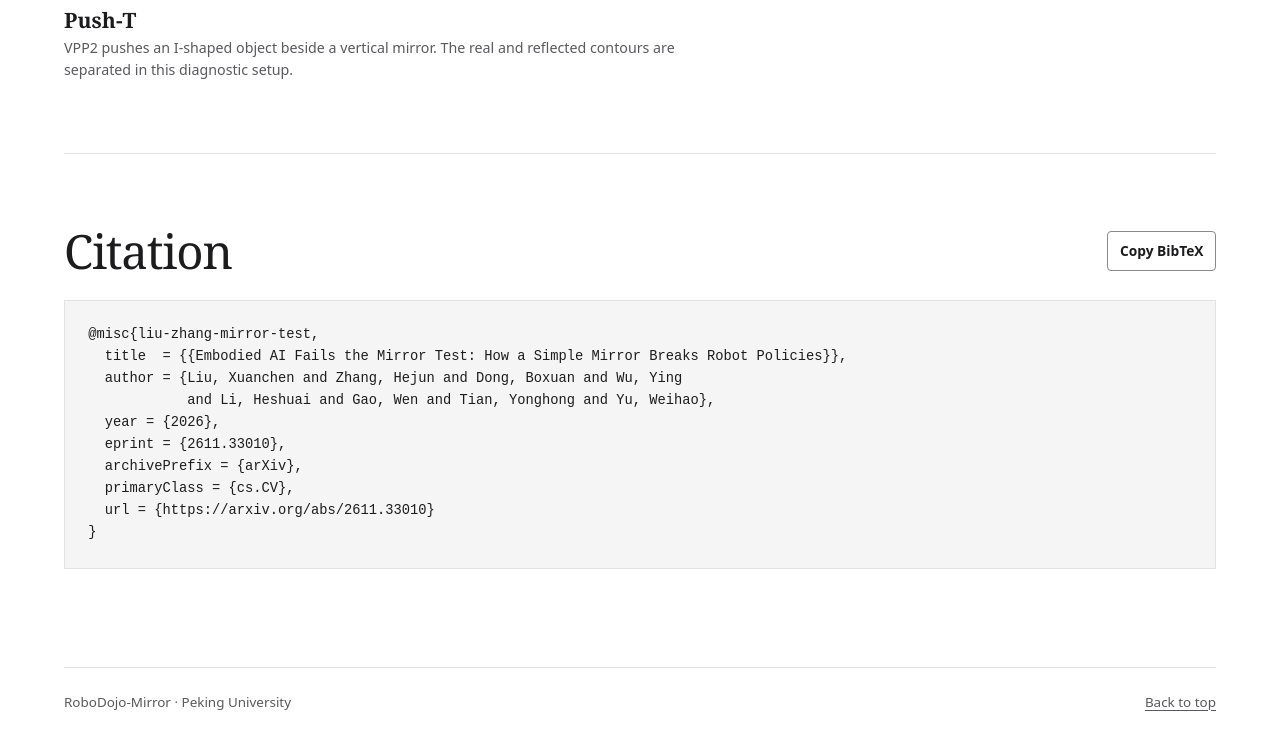
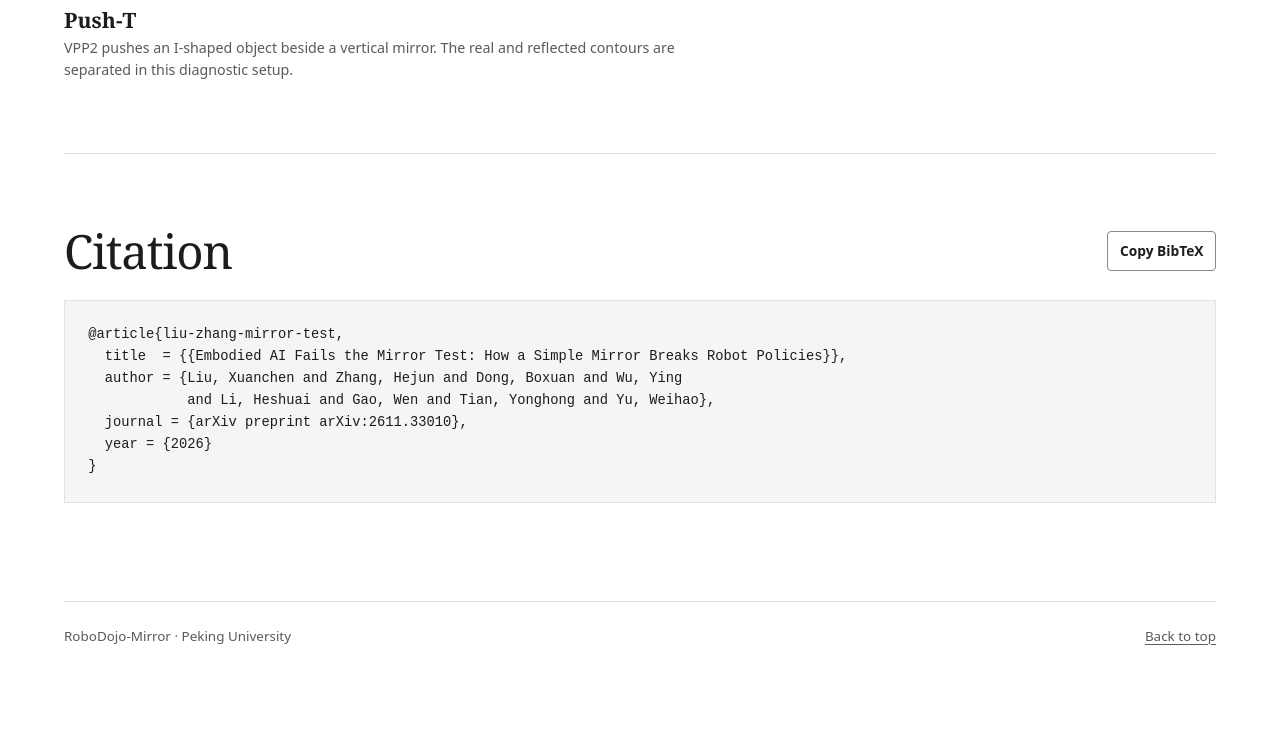
Before and after one commit to iPPLab/robodojo-mirror, a plain HTML site: page index.html in a window 1280 px wide. Shown: the part 6057-6805 px from the top of the page. After the commit the page ends 6739 px from the top, so only its background shows below. Drawn offline with Linux system fonts and the light colour scheme.

Commit message:
Use arXiv preprint article citation format

```diff
--- a/index.html
+++ b/index.html
@@ -219,15 +219,12 @@
         <h2 id="citation-title">Citation</h2>
         <button type="button" class="copy-citation" id="copy-citation" hidden>Copy BibTeX</button>
       </div>
-      <pre class="citation-code"><code id="bibtex">@misc{liu-zhang-mirror-test,
+      <pre class="citation-code"><code id="bibtex">@article{liu-zhang-mirror-test,
   title  = {{Embodied AI Fails the Mirror Test: How a Simple Mirror Breaks Robot Policies}},
   author = {Liu, Xuanchen and Zhang, Hejun and Dong, Boxuan and Wu, Ying
             and Li, Heshuai and Gao, Wen and Tian, Yonghong and Yu, Weihao},
-  year = {2026},
-  eprint = {2611.33010},
-  archivePrefix = {arXiv},
-  primaryClass = {cs.CV},
-  url = {https://arxiv.org/abs/2611.33010}
+  journal = {arXiv preprint arXiv:2611.33010},
+  year = {2026}
 }</code></pre>
       <p id="citation-status" class="caption citation-status" role="status"></p>
     </section>
```
